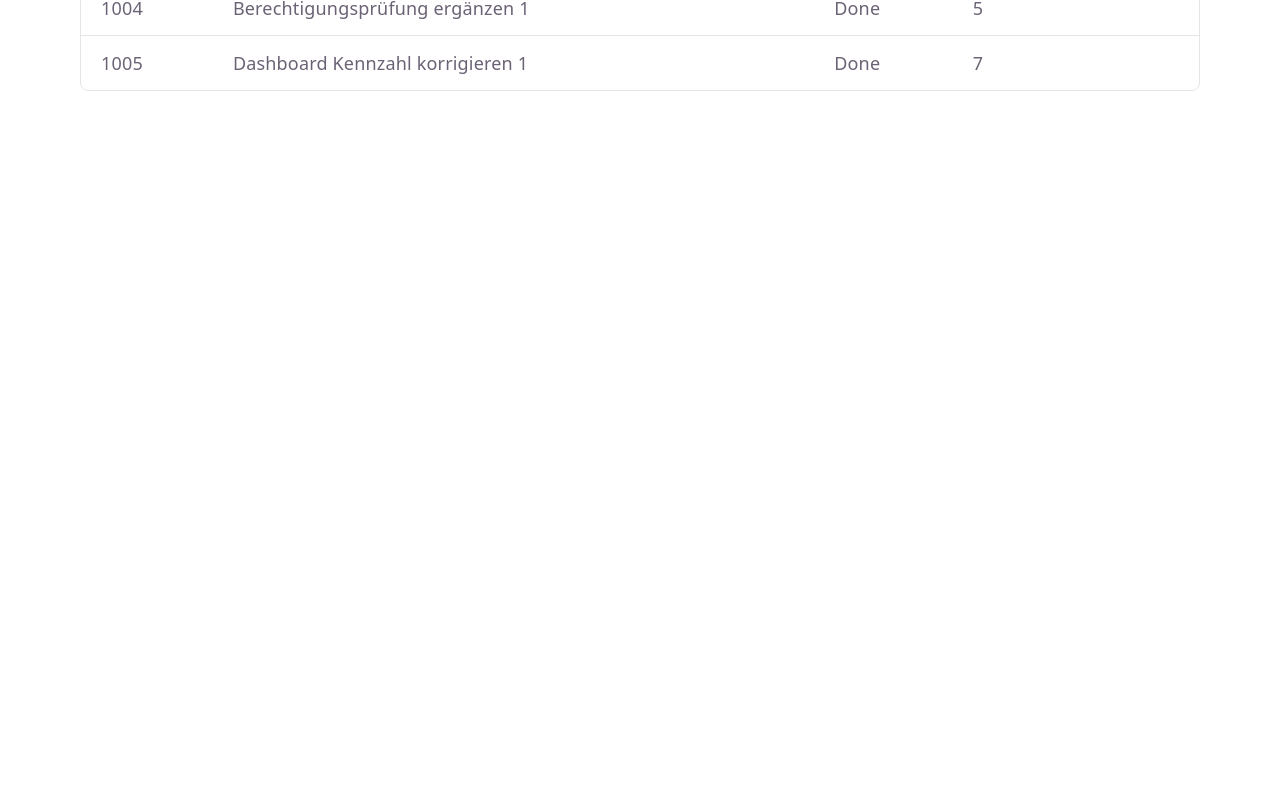
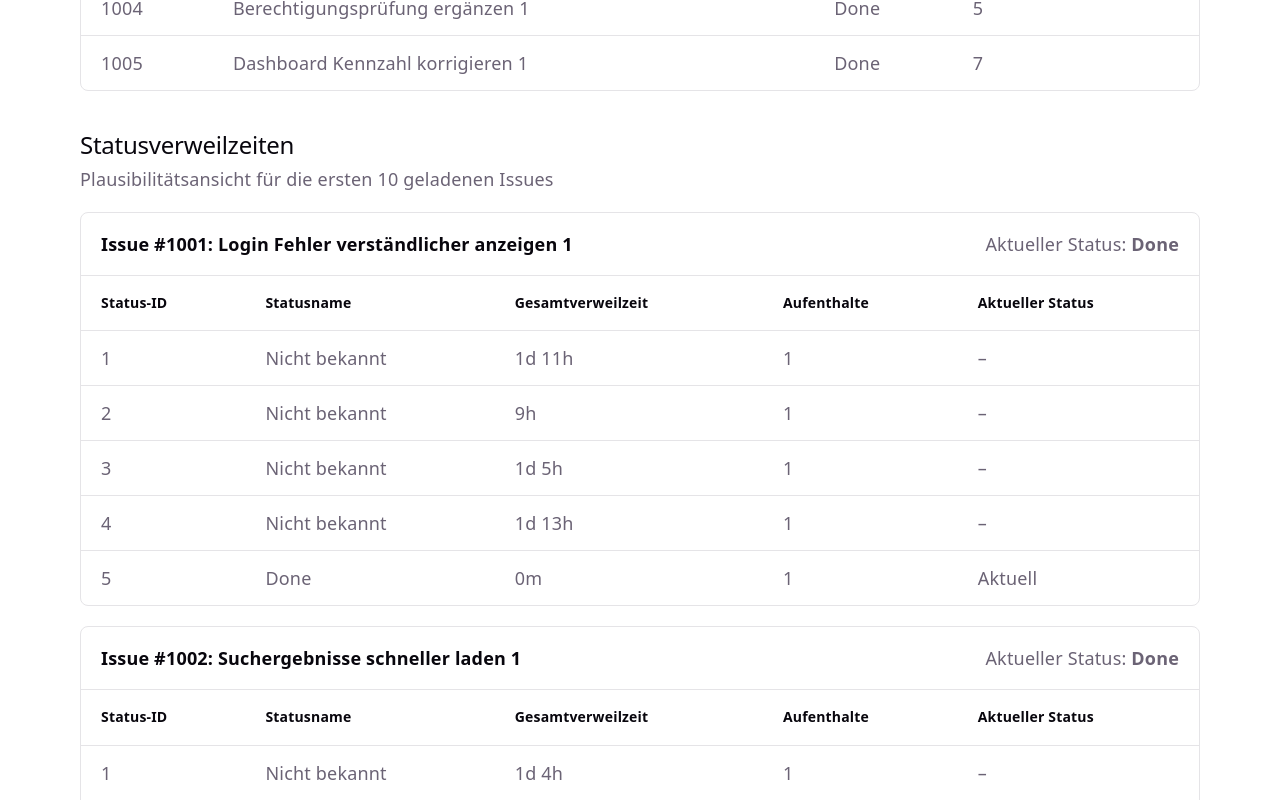
Before and after one commit to SpechtJohannes/datenkrake, a React (Vite) app: page / in a window 1280 px wide. Shown: the part 620-1420 px from the top of the page. Before the commit the page ends 800 px from the top, so only its background shows below. Built offline with nearby package versions, Linux system fonts and the light colour scheme.

Commit message:
feat: show status dwell times in dashboard

```diff
--- a/src/App.css
+++ b/src/App.css
@@ -68,6 +68,60 @@
   background: var(--surface);
 }
 
+.status-dwell-preview {
+  margin-top: 40px;
+}
+
+.section-header {
+  margin-bottom: 20px;
+}
+
+.section-header h2 {
+  margin-bottom: 6px;
+}
+
+.status-dwell-list {
+  display: grid;
+  gap: 20px;
+}
+
+.status-dwell-card {
+  overflow: hidden;
+  border: 1px solid var(--border);
+  border-radius: 8px;
+  background: var(--surface);
+}
+
+.status-dwell-card-header {
+  display: flex;
+  justify-content: space-between;
+  gap: 20px;
+  padding: 18px 20px;
+  border-bottom: 1px solid var(--border);
+}
+
+.status-dwell-card-header h3 {
+  margin: 0;
+  color: var(--text-h);
+  font-size: 18px;
+}
+
+.status-dwell-card-header p {
+  flex-shrink: 0;
+}
+
+.visually-hidden {
+  position: absolute;
+  width: 1px;
+  height: 1px;
+  padding: 0;
+  margin: -1px;
+  overflow: hidden;
+  clip: rect(0, 0, 0, 0);
+  white-space: nowrap;
+  border: 0;
+}
+
 .issue-preview h2 {
   padding: 20px;
   margin: 0;
@@ -109,4 +163,12 @@ tbody tr:last-child td {
   .summary-grid {
     grid-template-columns: 1fr;
   }
+
+  .status-dwell-card-header {
+    flex-direction: column;
+  }
+
+  .status-dwell-card-header p {
+    flex-shrink: 1;
+  }
 }
--- a/src/dashboard/Dashboard.tsx
+++ b/src/dashboard/Dashboard.tsx
@@ -2,10 +2,15 @@ import { useEffect, useState } from 'react'
 import { getIssues, type RedmineIssue } from '../data/issues'
 import { DashboardSummary } from './DashboardSummary'
 import { IssuePreview } from './IssuePreview'
+import { StatusDwellTimePreview } from './StatusDwellTimePreview'
 
 type DashboardState =
   | { status: 'loading' }
-  | { status: 'success'; issues: readonly RedmineIssue[] }
+  | {
+      status: 'success'
+      issues: readonly RedmineIssue[]
+      referenceTime: number
+    }
   | { status: 'error' }
 
 export function Dashboard() {
@@ -17,7 +22,7 @@ export function Dashboard() {
     getIssues().then(
       (issues) => {
         if (isActive) {
-          setState({ status: 'success', issues })
+          setState({ status: 'success', issues, referenceTime: Date.now() })
         }
       },
       () => {
@@ -53,6 +58,10 @@ export function Dashboard() {
     <section aria-label="Dashboard-Übersicht">
       <DashboardSummary issues={state.issues} />
       <IssuePreview issues={state.issues} />
+      <StatusDwellTimePreview
+        issues={state.issues}
+        referenceTime={state.referenceTime}
+      />
     </section>
   )
 }
--- a/src/dashboard/IssuePreview.tsx
+++ b/src/dashboard/IssuePreview.tsx
@@ -9,7 +9,7 @@ export function IssuePreview({ issues }: IssuePreviewProps) {
     <section className="issue-preview" aria-labelledby="issue-preview-title">
       <h2 id="issue-preview-title">Vorschau der ersten fünf Issues</h2>
       <div className="table-scroll">
-        <table>
+        <table aria-label="Issue-Vorschau">
           <thead>
             <tr>
               <th scope="col">ID</th>
--- /dev/null
+++ b/src/dashboard/StatusDwellTimePreview.tsx
@@ -0,0 +1,84 @@
+import type { RedmineIssue } from '../data/issues'
+import {
+  calculateStatusDwellTimes,
+  formatDurationMs,
+  type ReferenceTime,
+} from '../domain/statusDwellTime'
+
+const PREVIEW_LIMIT = 10
+
+interface StatusDwellTimePreviewProps {
+  issues: readonly RedmineIssue[]
+  referenceTime: ReferenceTime
+}
+
+export function StatusDwellTimePreview({
+  issues,
+  referenceTime,
+}: StatusDwellTimePreviewProps) {
+  return (
+    <section
+      className="status-dwell-preview"
+      aria-labelledby="status-dwell-title"
+    >
+      <header className="section-header">
+        <h2 id="status-dwell-title">Statusverweilzeiten</h2>
+        <p>
+          Plausibilitätsansicht für die ersten {PREVIEW_LIMIT} geladenen Issues
+        </p>
+      </header>
+
+      <div className="status-dwell-list">
+        {issues.slice(0, PREVIEW_LIMIT).map((issue) => {
+          const dwellTimes = calculateStatusDwellTimes(issue, referenceTime)
+          const issueTitleId = `status-dwell-issue-${issue.id}`
+
+          return (
+            <article
+              className="status-dwell-card"
+              aria-labelledby={issueTitleId}
+              key={issue.id}
+            >
+              <header className="status-dwell-card-header">
+                <h3 id={issueTitleId}>
+                  Issue #{issue.id}: {issue.subject}
+                </h3>
+                <p>
+                  Aktueller Status: <strong>{issue.status.name}</strong>
+                </p>
+              </header>
+
+              <div className="table-scroll">
+                <table>
+                  <caption className="visually-hidden">
+                    Statusverweilzeiten für Issue #{issue.id}
+                  </caption>
+                  <thead>
+                    <tr>
+                      <th scope="col">Status-ID</th>
+                      <th scope="col">Statusname</th>
+                      <th scope="col">Gesamtverweilzeit</th>
+                      <th scope="col">Aufenthalte</th>
+                      <th scope="col">Aktueller Status</th>
+                    </tr>
+                  </thead>
+                  <tbody>
+                    {dwellTimes.map((dwellTime) => (
+                      <tr key={dwellTime.statusId}>
+                        <td>{dwellTime.statusId}</td>
+                        <td>{dwellTime.statusName ?? 'Nicht bekannt'}</td>
+                        <td>{formatDurationMs(dwellTime.totalDurationMs)}</td>
+                        <td>{dwellTime.visitCount}</td>
+                        <td>{dwellTime.isCurrent ? 'Aktuell' : '–'}</td>
+                      </tr>
+                    ))}
+                  </tbody>
+                </table>
+              </div>
+            </article>
+          )
+        })}
+      </div>
+    </section>
+  )
+}
```
Also changed, not shown: src/test/setup.ts (+6 -0 lines), 2 other files (tests, documents, lock files or other folders).
